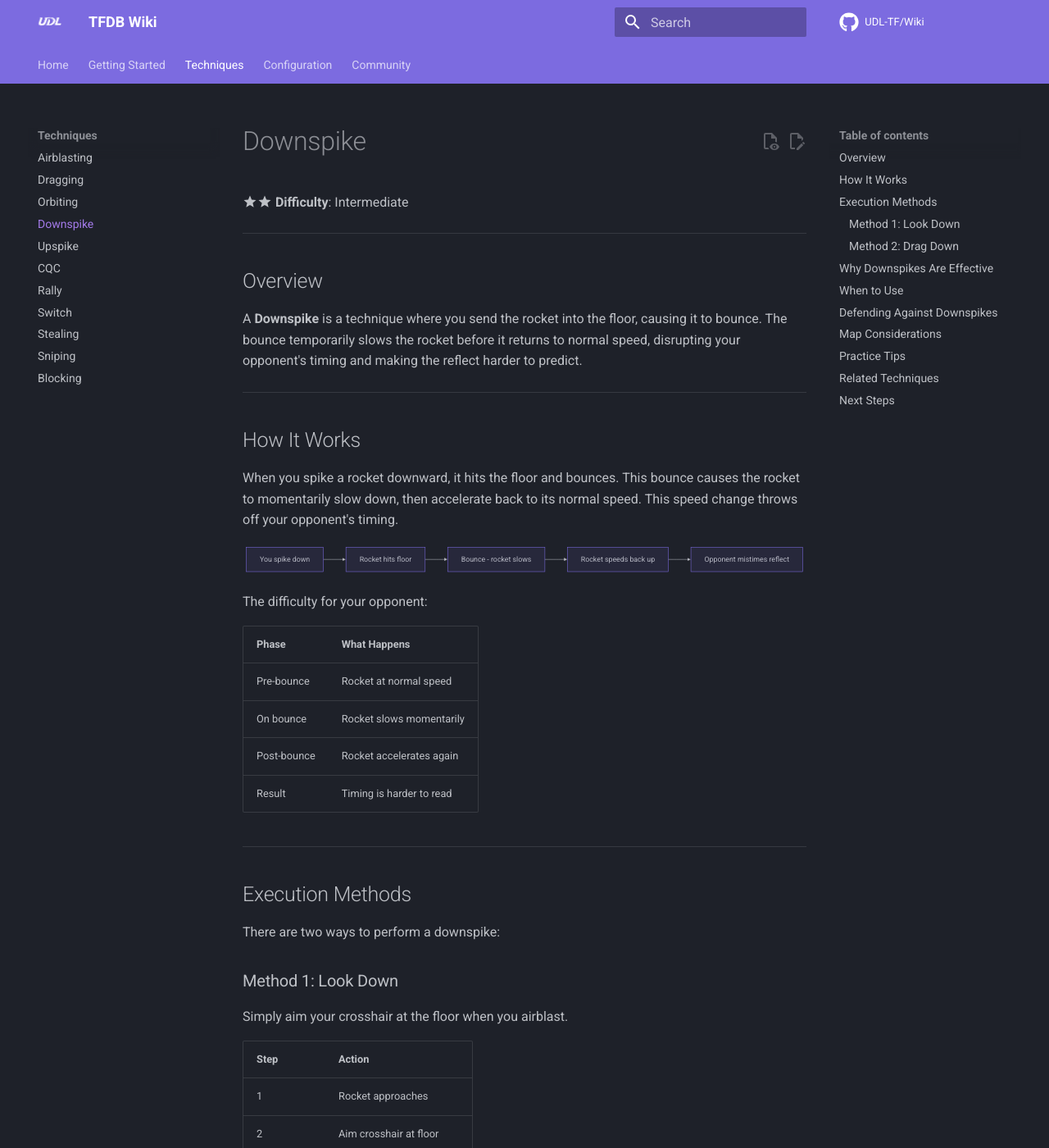
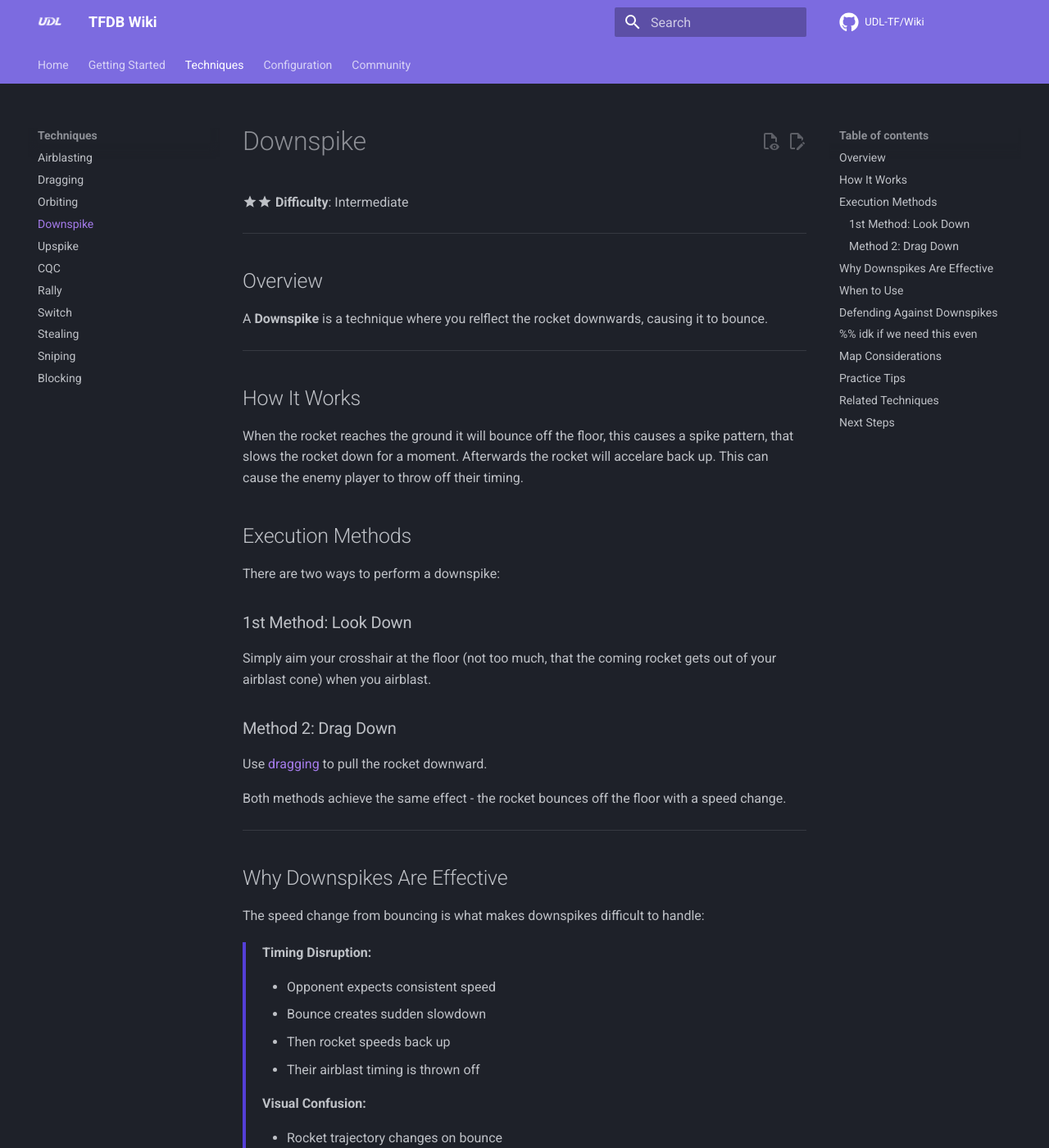
Before and after one commit to UDL-TF/Wiki, an MkDocs documentation site: the page built from docs/techniques/downspike.md, in a window 1280 px wide and 1400 px high. Shown: the whole window at 82% size. Built offline with MkDocs 1.6.1 and Material for MkDocs 9.7.7, drawn with Linux system fonts in a browser that asks for light colours; comment, search, counter and statistics services are not loaded; some of the changed text lies outside the part shown.

Commit message:
Revise Downspike technique documentation
Updated the explanation of the Downspike technique for clarity and corrected typos. Adjusted execution methods and added details on defending against Downspikes.

````diff
--- a/docs/techniques/downspike.md
+++ b/docs/techniques/downspike.md
@@ -6,58 +6,29 @@
 
 ## Overview
 
-A **Downspike** is a technique where you send the rocket into the floor, causing it to bounce. The bounce temporarily slows the rocket before it returns to normal speed, disrupting your opponent's timing and making the reflect harder to predict.
+A **Downspike** is a technique where you relflect the rocket downwards, causing it to bounce.
 
 ---
 
 ## How It Works
 
-When you spike a rocket downward, it hits the floor and bounces. This bounce causes the rocket to momentarily slow down, then accelerate back to its normal speed. This speed change throws off your opponent's timing.
+When the rocket reaches the ground it will bounce off the floor, this causes a spike pattern, that slows the rocket down for a
+moment. Afterwards the rocket will accelare back up. This can cause the enemy player to throw off their timing.
 
-```mermaid
-flowchart LR
-    A[You spike down] --> B[Rocket hits floor]
-    B --> C[Bounce - rocket slows]
-    C --> D[Rocket speeds back up]
-    D --> E[Opponent mistimes reflect]
-```
-
-The difficulty for your opponent:
-
-| Phase       | What Happens             |
-| ----------- | ------------------------ |
-| Pre-bounce  | Rocket at normal speed   |
-| On bounce   | Rocket slows momentarily |
-| Post-bounce | Rocket accelerates again |
-| Result      | Timing is harder to read |
-
----
 
 ## Execution Methods
 
 There are two ways to perform a downspike:
 
-### Method 1: Look Down
+### 1st Method: Look Down
 
-Simply aim your crosshair at the floor when you airblast.
-
-| Step | Action                    |
-| ---- | ------------------------- |
-| 1    | Rocket approaches         |
-| 2    | Aim crosshair at floor    |
-| 3    | Airblast                  |
-| 4    | Rocket spikes into ground |
+Simply aim your crosshair at the floor (not too much, that the coming rocket gets out of your airblast cone) when you airblast.
 
 ### Method 2: Drag Down
 
-Use [dragging](dragging.md) to pull the rocket's trajectory downward.
+Use [dragging](dragging.md) to pull the rocket downward.
 
-| Step | Action                        |
-| ---- | ----------------------------- |
-| 1    | Rocket approaches             |
-| 2    | Aim down during drag window   |
-| 3    | Rocket curves downward        |
-| 4    | Rocket hits floor and bounces |
+
 
 Both methods achieve the same effect - the rocket bounces off the floor with a speed change.
 
@@ -99,15 +70,10 @@ The speed change from bouncing is what makes downspikes difficult to handle:
 
 ## Defending Against Downspikes
 
-If an opponent downspikes you:
+If an opponent does a downspike, the most important is to stay patient. Wait until you catch the rythm of the bounce (if you are
+in close range), or until the rocket's trajectory smooths out for you to be easily predictable.
 
-| Counter                 | Description                            |
-| ----------------------- | -------------------------------------- |
-| Watch the bounce        | Time your reflect to post-bounce speed |
-| Stay patient            | Don't airblast early during slowdown   |
-| Position higher         | Reduces bounce effectiveness           |
-| Anticipate speed change | Expect the slow-then-fast pattern      |
-
+%% idk if we need this even
 ---
 
 ## Map Considerations
````
